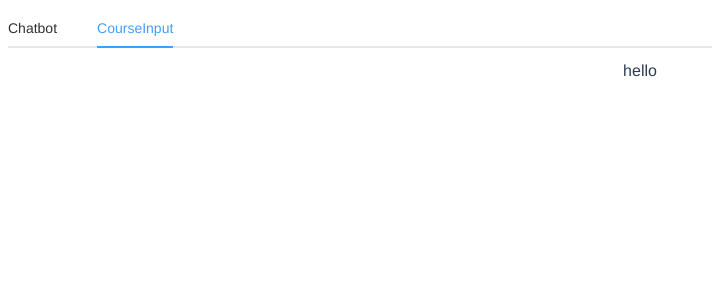
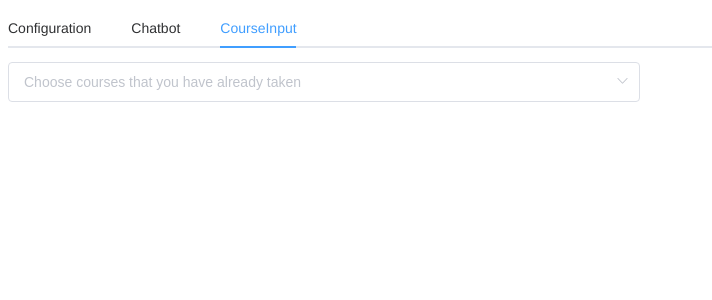
Before and after one commit to PotatoZhou/MmergeVue, a Vue app: page / in a window 1280 px wide. Shown: the top 300 px of the page, without its empty margins (0-712 px from the left). Built offline with nearby package versions, Linux system fonts and the light colour scheme.

Commit message:
update course selection tabplane

```diff
--- a/src/components/CourseInput/index.vue
+++ b/src/components/CourseInput/index.vue
@@ -1,3 +1,59 @@
 <template>
-  <div class="header">hello</div>
+  <div class="header">
+    <el-select
+      style="width: 50%; float: left"
+      @change="handleCourseChange"
+      v-model="value"
+      multiple
+      filterable
+      allow-create
+      default-first-option
+      placeholder="Choose courses that you have already taken"
+    >
+      <el-option
+        v-for="item in options"
+        :key="item.value"
+        :label="item.label"
+        :value="item.value"
+      >
+      </el-option>
+    </el-select>
+  </div>
 </template>
+
+<script>
+export default {
+  data() {
+    return {
+      options: [
+        {
+          value: "CS246",
+          label: "CS246",
+        },
+        {
+          value: "CS245",
+          label: "CS245",
+        },
+      ],
+      value: [],
+      courseRequirements: [
+        {
+          BMath: ["CS245", "CS246"],
+          BCS: ["CS245", "CS246"],
+          ComputationalMath: ["CS245"],
+        },
+      ],
+    };
+  },
+  methods: {
+    handleCourseChange(value) {
+      console.log(value);
+      this.$notify({
+        title: "Success",
+        message: "Course updated",
+        type: "success",
+      });
+    },
+  },
+};
+</script>
--- a/src/components/popup.vue
+++ b/src/components/popup.vue
@@ -1,6 +1,9 @@
 <template>
   <div class="sections">
     <el-tabs v-model="activeName" @tab-click="handleTabClick">
+      <el-tab-pane label="Configuration" name="Configuration">
+        <Configuration></Configuration>
+      </el-tab-pane>
       <el-tab-pane label="Chatbot" name="Chatbot">
         <Chatbot></Chatbot>
       </el-tab-pane>
@@ -14,6 +17,7 @@
 <script>
 import CourseInput from "../components/CourseInput/index.vue";
 import Chatbot from "../components/Chatbot/index.vue";
+import Configuration from "../components/Configuration/index.vue";
 export default {
   components: {
     CourseInput,
```
Also changed, not shown: src/components/Configuration/index.vue (added).
